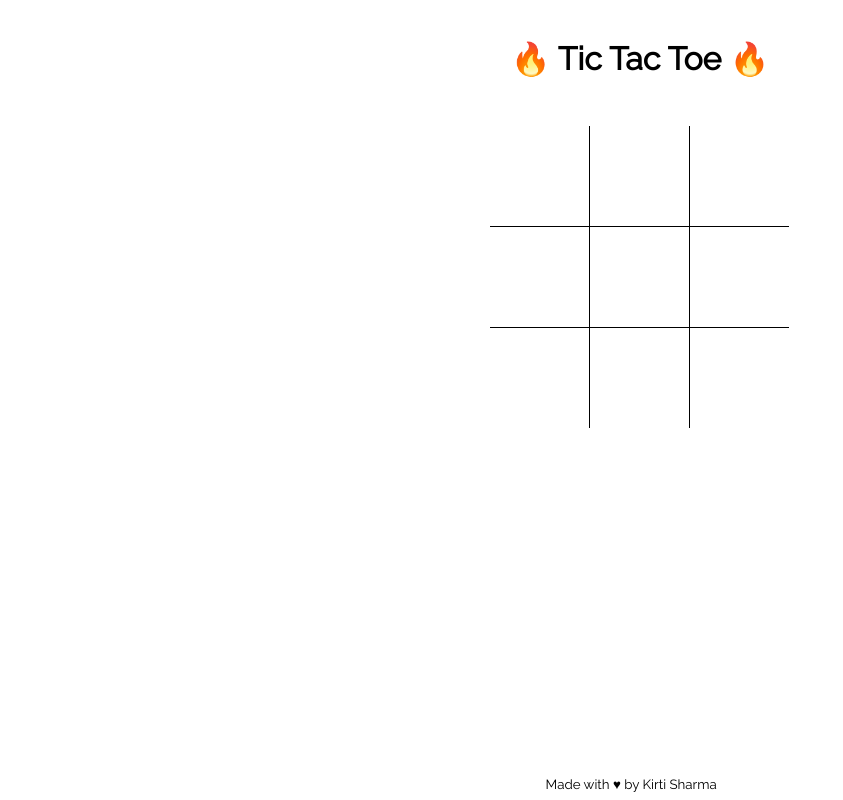
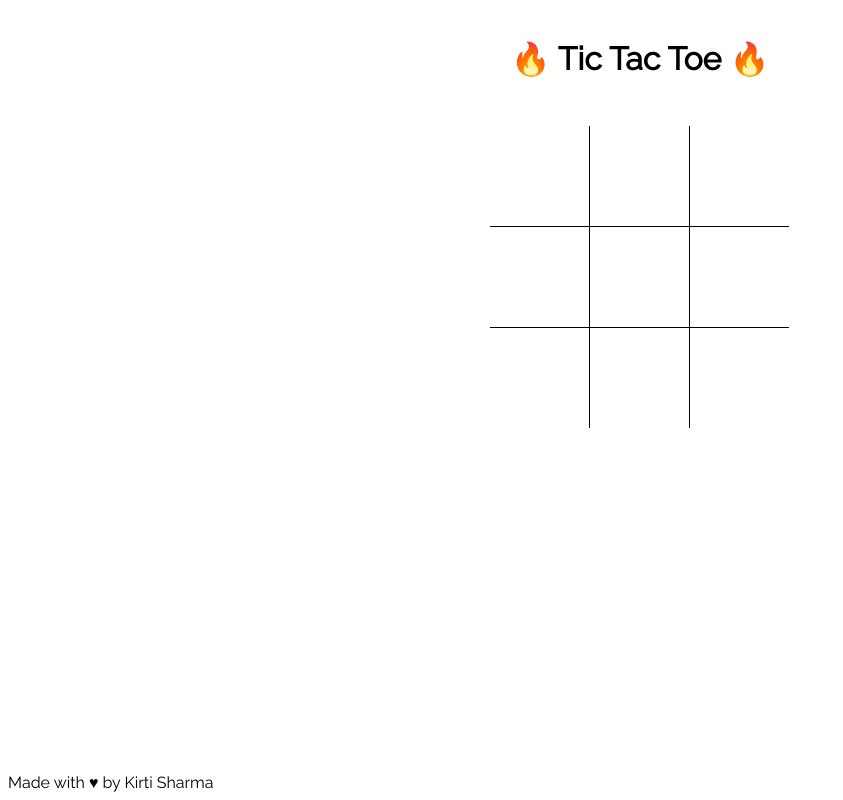
Before and after one commit to kirti2602/tic-tac-toe, a plain HTML site: page index.html in a window 1280 px wide. Shown: the whole page, without its empty margins (0-843 px from the left). Drawn offline with Linux system fonts and the light colour scheme.

Commit message:
changed bottom line

```diff
--- a/index.html
+++ b/index.html
@@ -25,7 +25,7 @@
             <div class="bottom right"></div>
         </div>
     </div>
-    <small>Made with ♥ by Kirti Sharma</small>
+    <div class="bLine">Made with ♥ by Kirti Sharma</div>
     <script src='toe.js'></script>
 </body>
 </html>
--- a/tac.css
+++ b/tac.css
@@ -52,11 +52,9 @@ color: blueviolet;
     border-left: 1px solid black;
 }
 
-small{
-    text-align: centre;
+.bLine{
+    text-align: center;
     font-family: 'Raleway', sans-serif;
     bottom: 0.5rem;
     position: absolute;
-    margin-left: 42%;
-    display: block;
 }
```
